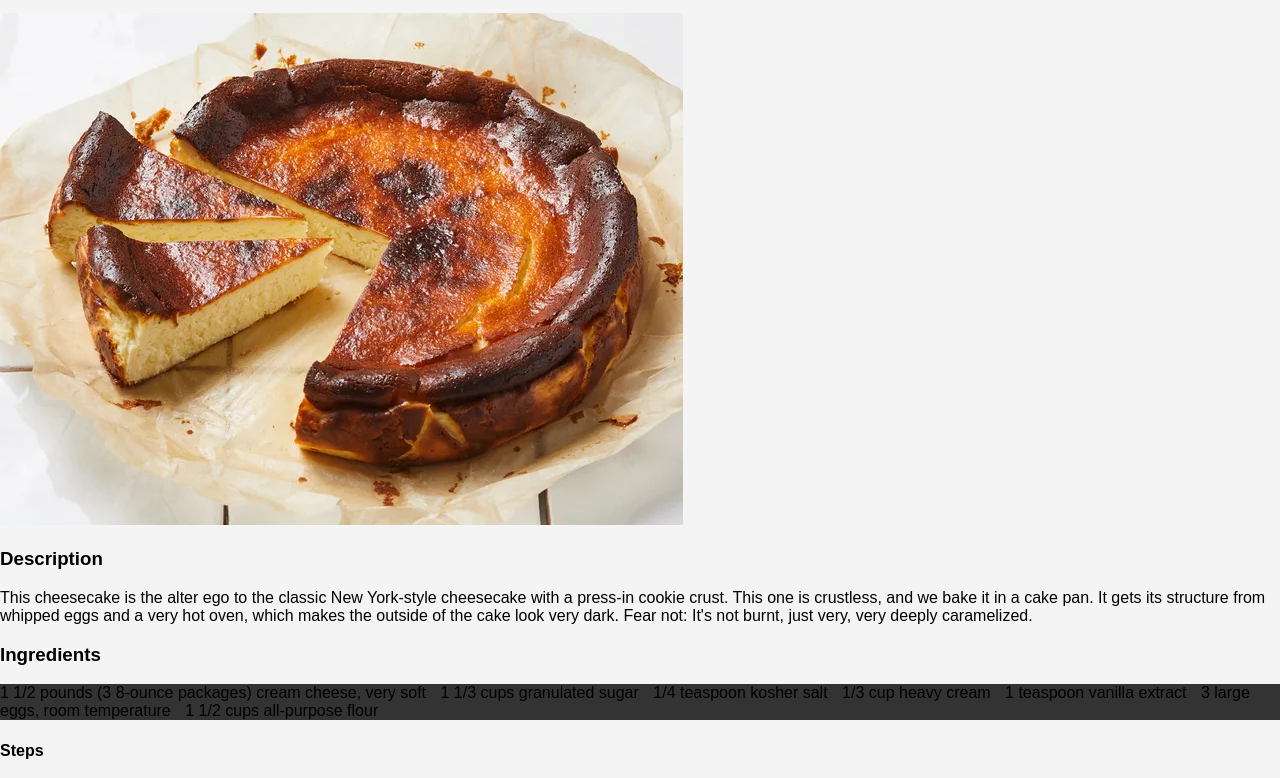
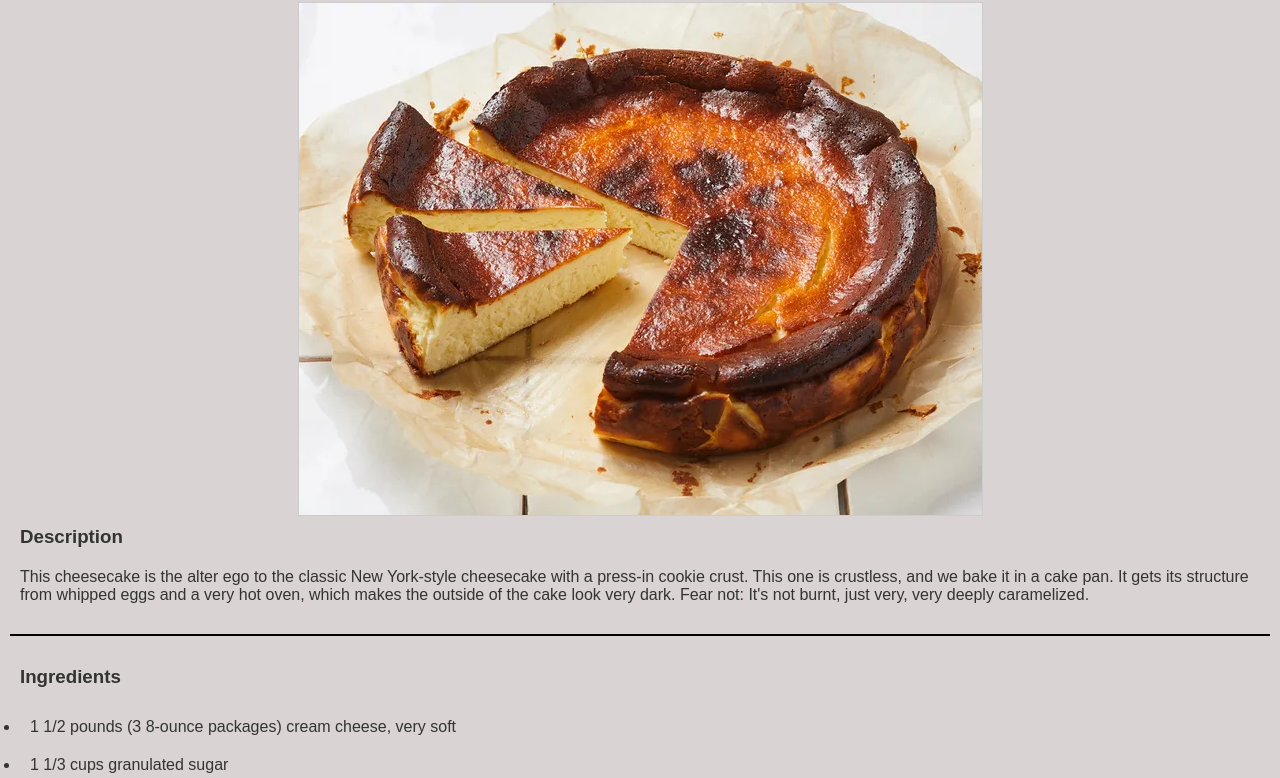
Before and after one commit to NickYelton/oden-recipes, a plain HTML site: page recipes/cheesecake.html in a window 1280 px wide. Shown: the part 65-843 px from the top of the page. Drawn offline with Linux system fonts and the light colour scheme.

Commit message:
chore: Update main page with recipe links and add universal styling

```diff
--- a/recipes/cheesecake.html
+++ b/recipes/cheesecake.html
@@ -7,14 +7,20 @@
     <link rel="stylesheet" href="../styles.css">
 </head>
 <body>
+    <div>
+        <div>
             <h1>Basque Cheesecake</h1>
+            <img src="../images/cheesecake.webp" alt="Basque Cheesecake">
+        </div>
 
-    <img src="../images/cheesecake.webp" alt="Basque Cheesecake">
+        <div>
             <h3>Description</h3>
             <p>
                 This cheesecake is the alter ego to the classic New York-style cheesecake with a press-in cookie crust. This one is crustless, and we bake it in a cake pan. It gets its structure from whipped eggs and a very hot oven, which makes the outside of the cake look very dark. Fear not: It's not burnt, just very, very deeply caramelized.
             </p>
-
+        </div>
+        <hr>
+        <div>
             <h3>Ingredients</h3>
             <ul>
                 <li>1 1/2 pounds (3 8-ounce packages) cream cheese, very soft</li>
@@ -25,8 +31,10 @@
                 <li>3 large eggs, room temperature</li>
                 <li>1 1/2 cups all-purpose flour</li>
             </ul>
-
-    <h4>Steps</h4>
+        </div>
+        <hr>
+        <div>
+            <h3>Steps</h3>
             <ol>
                 <li>Gather all ingredients.</li>
                 <li>Preheat oven to 400°F. Line a 9-inch springform pan with 2 3/4-inch-high sides with 2 layers of parchment paper, cut to fit. Using an electric mixer on medium-high speed, beat cream cheese in a large bowl, scraping down as needed, until very smooth.</li>
@@ -34,7 +42,7 @@
                 <li>With mixer on low speed, gradually add cream, then vanilla. Beat in eggs one at a time, scraping down sides of bowl between additions.</li>
                 <li>Gradually add flour and beat until smooth.</li>
                 <li>Pour batter into prepared pan and smooth top. Set on a rimmed baking sheet and bake cheesecake, rotating halfway through, until deeply golden brown on the top and sides, 60–65 minutes.</li>
-        <li>Let cool slightly, then unmold and let cool completely on a wire rack. Serve
-
-</body>
-</html>
+                <li>Let cool slightly, then unmold and let cool completely on a wire rack. Serve.</li>
+            </ol>
+        </div>
+    </div>
--- a/styles.css
+++ b/styles.css
@@ -1,38 +1,42 @@
-/* Basic body styling */
+/* Universal Styling */
+
+/* Reset default margin and padding */
+body, h1, h2, h3, h4, h5, h6, p, ul, ol, li {
+    margin: auto;
+    padding: 10px;
+}
+
+/* Set box-sizing to border-box for all elements */
+* {
+    box-sizing: border-box;
+}
+
+/* Set default font family and size */
 body {
     font-family: Arial, sans-serif;
-    margin: 0;
-    padding: 0;
-    background-color: #f4f4f4;
+    font-size: 16px;
 }
 
-/* Main title styling */
-h1 {
+/* Set default text color and background color */
+body {
     color: #333;
-    text-align: center;
-    margin-top: 20px;
+    background-color: #d9d3d3;
 }
 
-/* Navigation menu styling */
-ul {
-    list-style-type: none;
-    margin: 0;
-    padding: 0;
-    background-color: #333;
+/* Add a basic border to all images */
+img {
+    border: 1px solid #ccc;
+    display: block;
+    margin: 0 auto;
 }
 
-li {
-    display: inline;
-    margin-right: 10px;
+h1 {
+    text-align: center;
 }
 
-li a {
-    color: white;
-    text-decoration: none;
-    padding: 5px 10px;
-    background-color: #333;
+hr {
+    border: none; /* Remove default border */
+    height: 2px; /* Set the height of the line */
+    background-color: black; /* Set the color of the line */
+    margin: 20px 0; /* Add some vertical spacing around the line */
 }
-
-li a:hover {
-    background-color: #555;
-}
```
Also changed, not shown: index.html (+3 -1 lines), recipes/risotto.html (+11 -3 lines), recipes/spaghetti.html (+11 -5 lines). Lines whose indentation alone changed are shown as unchanged.
